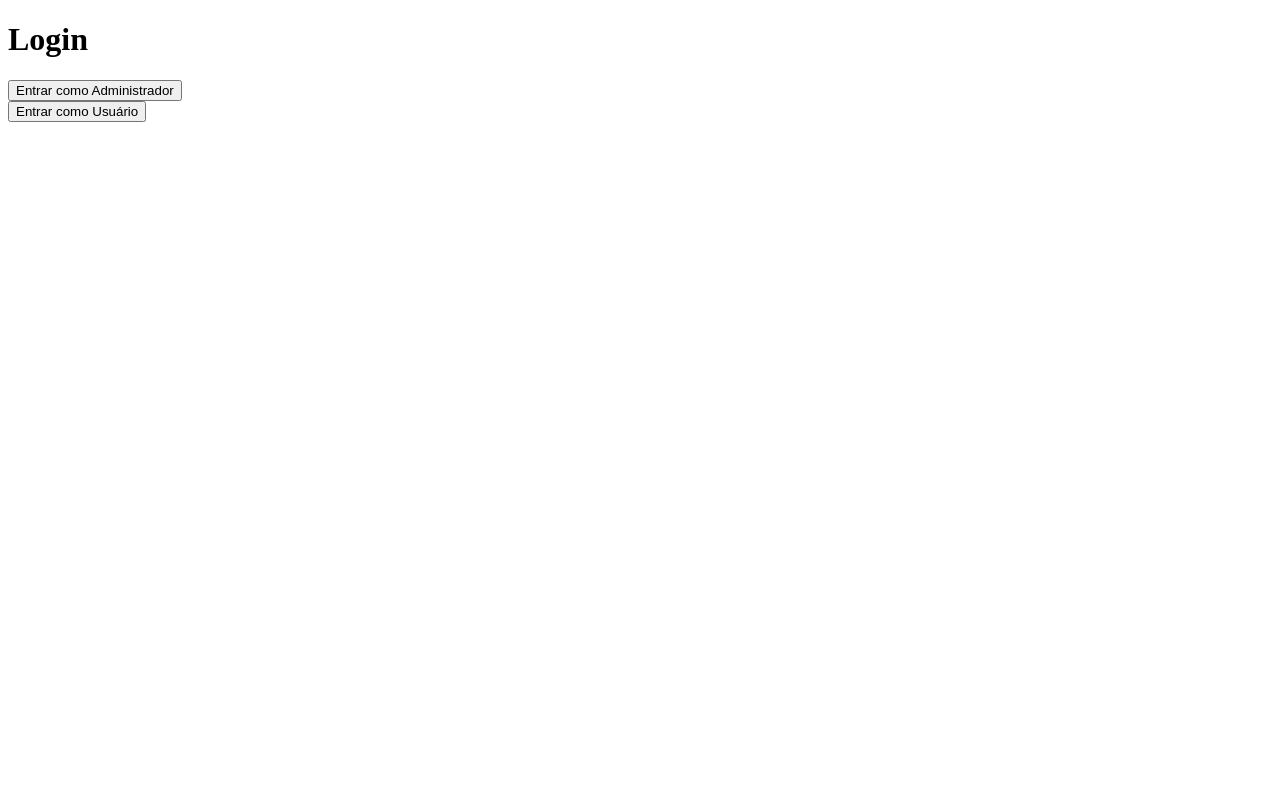
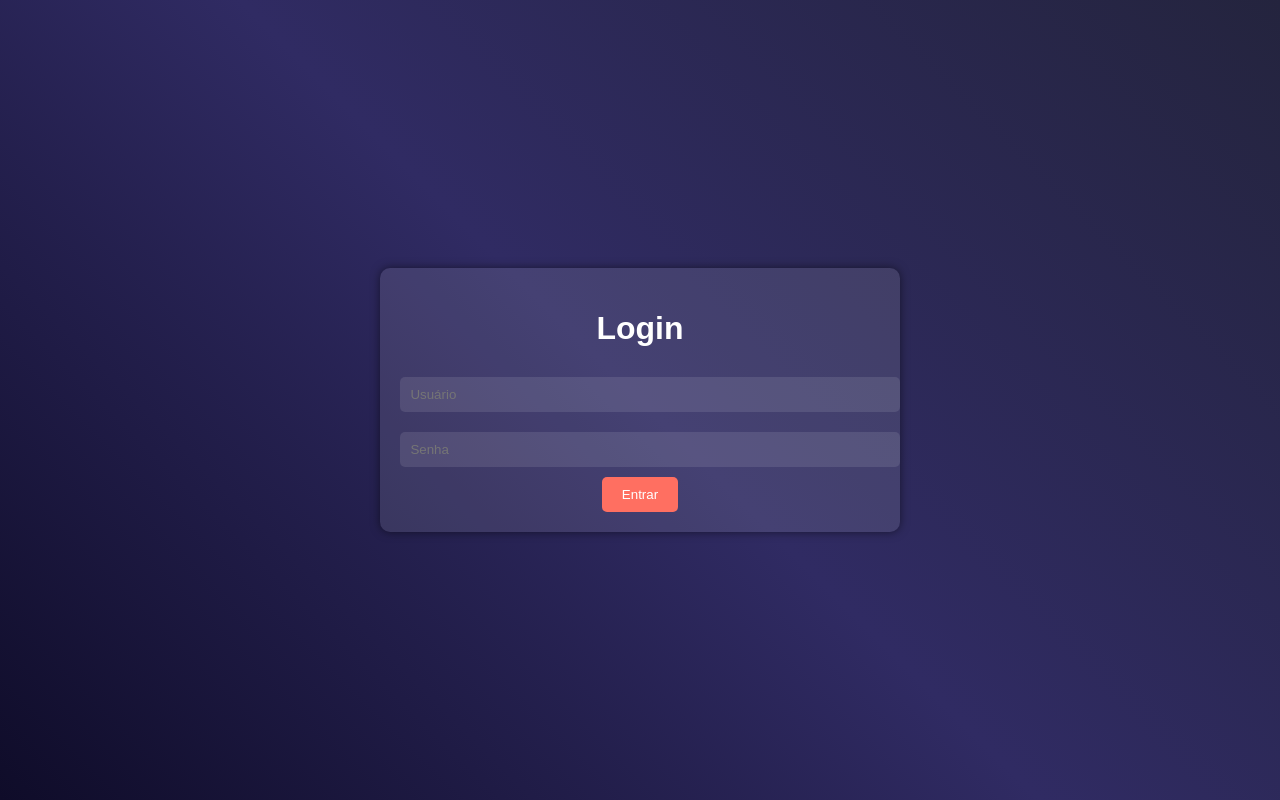
Before and after one commit to DuJao22/Gerenciamento-viajem-, a Flask app: page / in a window 1280 px wide. Run offline with Flask 3, Linux system fonts and the light colour scheme.

Commit message:
Update login.html

```diff
--- a/templates/login.html
+++ b/templates/login.html
@@ -2,14 +2,58 @@
 <html>
 <head>
     <title>Login</title>
+    <style>
+        body {
+            display: flex;
+            justify-content: center;
+            align-items: center;
+            height: 100vh;
+            margin: 0;
+            background: linear-gradient(45deg, #0f0c29, #302b63, #24243e);
+            font-family: Arial, sans-serif;
+        }
+        .login-container {
+            background: rgba(255, 255, 255, 0.1);
+            padding: 20px;
+            border-radius: 10px;
+            box-shadow: 0 0 10px rgba(0, 0, 0, 0.5);
+            text-align: center;
+            color: white;
+        }
+        h1 {
+            margin-bottom: 20px;
+        }
+        input[type="text"], input[type="password"] {
+            width: 100%;
+            padding: 10px;
+            margin: 10px 0;
+            border: none;
+            border-radius: 5px;
+            background: rgba(255, 255, 255, 0.1);
+            color: white;
+        }
+        button {
+            padding: 10px 20px;
+            border: none;
+            border-radius: 5px;
+            background: #ff6f61;
+            color: white;
+            cursor: pointer;
+            transition: background 0.3s;
+        }
+        button:hover {
+            background: #ff3b2e;
+        }
+    </style>
 </head>
 <body>
-    <h1>Login</h1>
-    <form action="/admin" method="get">
-        <button type="submit">Entrar como Administrador</button>
-    </form>
-    <form action="/user/1" method="get">
-        <button type="submit">Entrar como Usuário</button>
-    </form>
+    <div class="login-container">
+        <h1>Login</h1>
+        <form action="/login" method="post">
+            <input type="text" name="username" placeholder="Usuário" required>
+            <input type="password" name="password" placeholder="Senha" required>
+            <button type="submit">Entrar</button>
+        </form>
+    </div>
 </body>
 </html>
```
